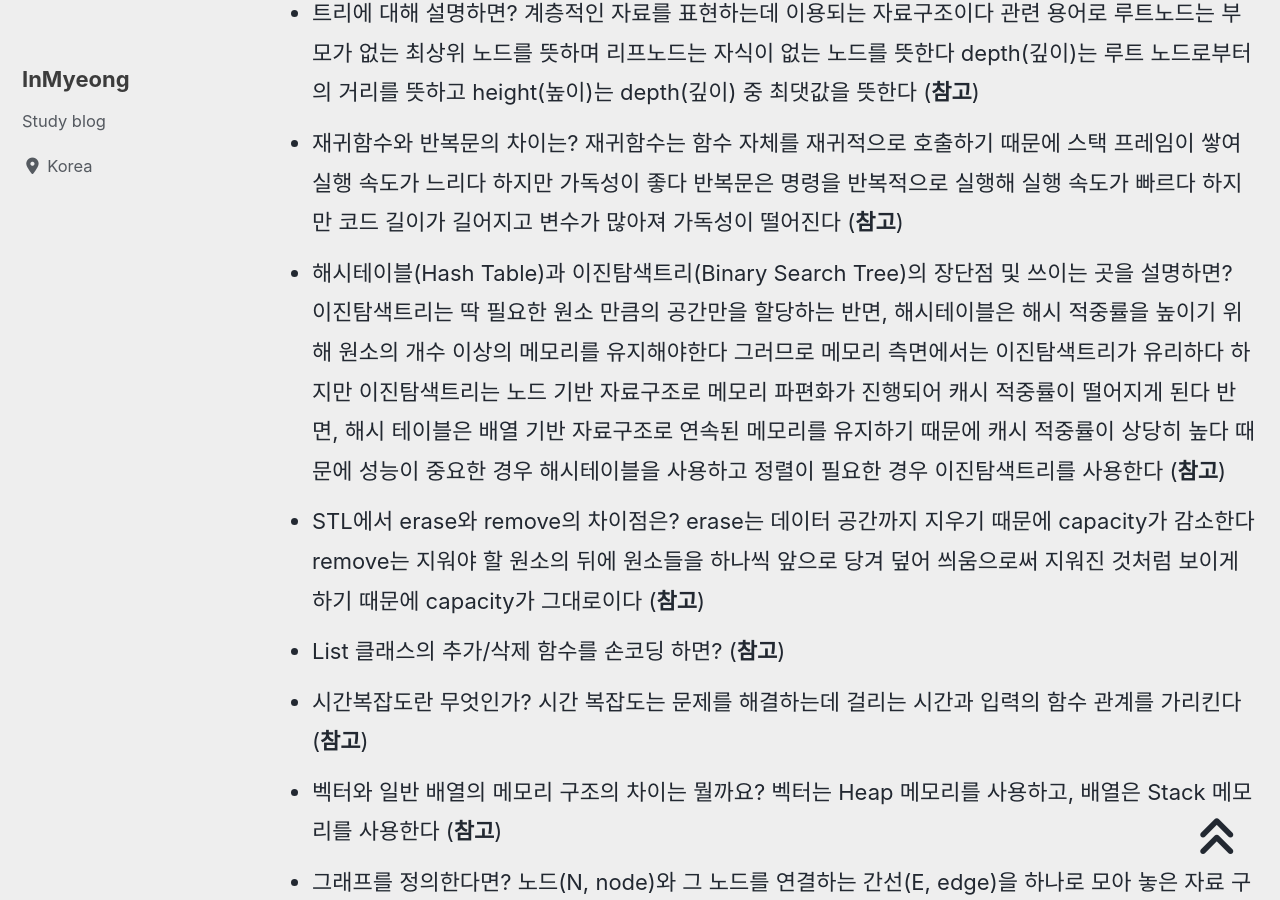
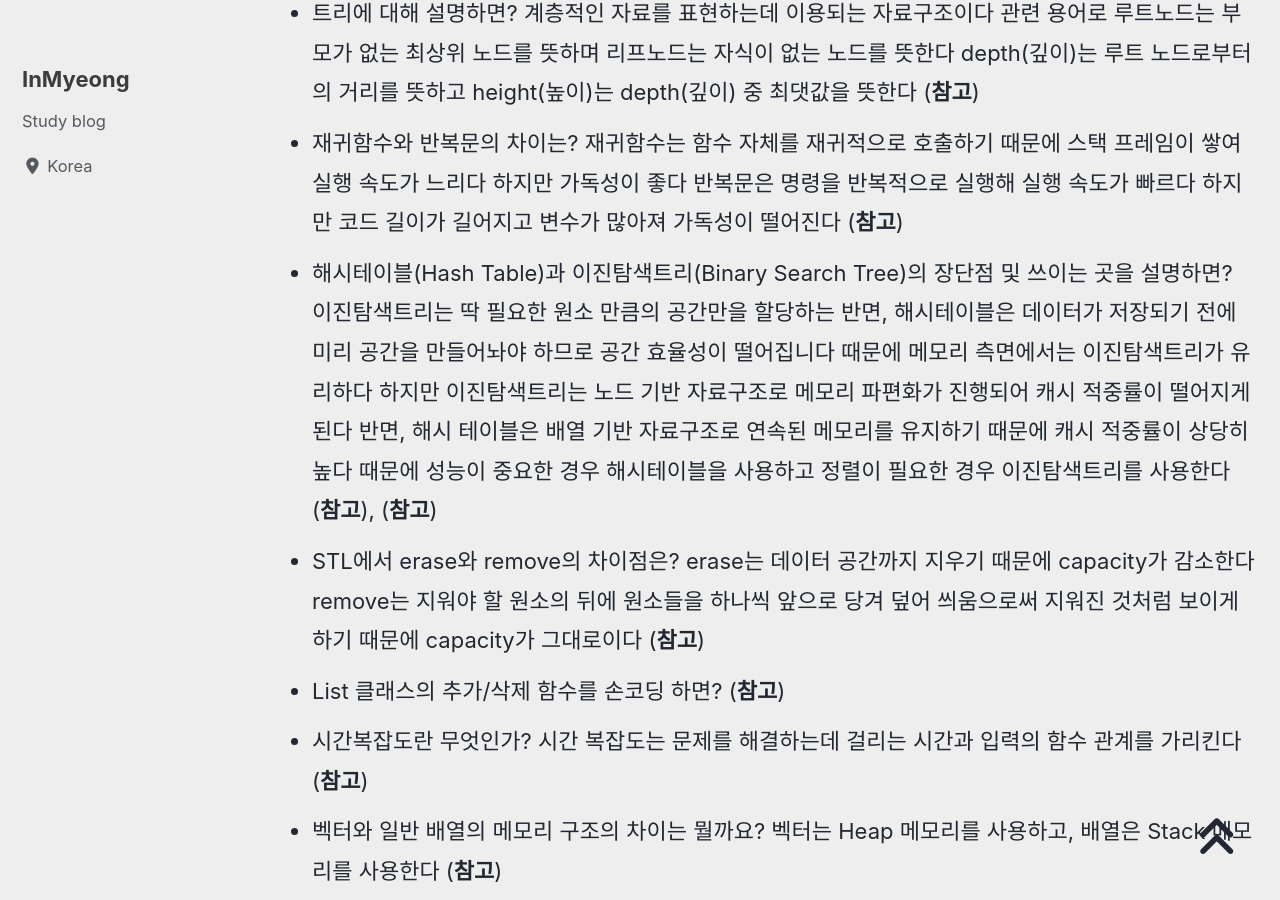
Before and after one commit to devMyeong/devMyeong.github.io, a Jekyll site: the page built from _posts/cs/2022-09-05-블로그-면접준비.md, in a window 1280 px wide and 900 px high, scrolled down 13640 px. Built offline with Jekyll 4.4.1, drawn with Linux system fonts in a browser that asks for light colours; cached includes are drawn as plain includes; nearby versions of some CDN libraries; some web fonts are replaced; comment, search, counter and statistics services are not loaded.

Commit message:
Chore : CS지식 해시 내용 수정

```diff
--- a/_posts/cs/2022-09-05-블로그-면접준비.md
+++ b/_posts/cs/2022-09-05-블로그-면접준비.md
@@ -132,7 +132,7 @@ last_modified_at: 2022-10-30
 - 이터레이터(반복자)란? 이터레이터는 컨테이너에 저장된 원소를 순회하고 접근하는 일반화된 방법을 제공합니다 또한 컨테이너와 알고리즘이 하나로 동작하게 묶어주는 인터페이스 역할을 합니다 ([**참고**](https://cclient.tistory.com/m/12))
 - 트리에 대해 설명하면? 계층적인 자료를 표현하는데 이용되는 자료구조이다 관련 용어로 루트노드는 부모가 없는 최상위 노드를 뜻하며 리프노드는 자식이 없는 노드를 뜻한다 depth(깊이)는 루트 노드로부터의 거리를 뜻하고 height(높이)는 depth(깊이) 중 최댓값을 뜻한다 ([**참고**](https://jud00.tistory.com/entry/%EC%9E%90%EB%A3%8C%EA%B5%AC%EC%A1%B0-%ED%8A%B8%EB%A6%ACTree%EB%9E%80))
 - 재귀함수와 반복문의 차이는? 재귀함수는 함수 자체를 재귀적으로 호출하기 때문에 스택 프레임이 쌓여 실행 속도가 느리다 하지만 가독성이 좋다 반복문은 명령을 반복적으로 실행해 실행 속도가 빠르다 하지만 코드 길이가 길어지고 변수가 많아져 가독성이 떨어진다 ([**참고**](https://velog.io/@gillog/Algorithm-%EC%9E%AC%EA%B7%80%EC%99%80-%EB%B0%98%EB%B3%B5%EB%AC%B8))
-- 해시테이블(Hash Table)과 이진탐색트리(Binary Search Tree)의 장단점 및 쓰이는 곳을 설명하면? 이진탐색트리는 딱 필요한 원소 만큼의 공간만을 할당하는 반면, 해시테이블은 해시 적중률을 높이기 위해 원소의 개수 이상의 메모리를 유지해야한다 그러므로 메모리 측면에서는 이진탐색트리가 유리하다 하지만 이진탐색트리는 노드 기반 자료구조로 메모리 파편화가 진행되어 캐시 적중률이 떨어지게 된다 반면, 해시 테이블은 배열 기반 자료구조로 연속된 메모리를 유지하기 때문에 캐시 적중률이 상당히 높다 때문에 성능이 중요한 경우 해시테이블을 사용하고 정렬이 필요한 경우 이진탐색트리를 사용한다 ([**참고**](https://algorfati.tistory.com/123))
+- 해시테이블(Hash Table)과 이진탐색트리(Binary Search Tree)의 장단점 및 쓰이는 곳을 설명하면? 이진탐색트리는 딱 필요한 원소 만큼의 공간만을 할당하는 반면, 해시테이블은 데이터가 저장되기 전에 미리 공간을 만들어놔야 하므로 공간 효율성이 떨어집니다 때문에 메모리 측면에서는 이진탐색트리가 유리하다 하지만 이진탐색트리는 노드 기반 자료구조로 메모리 파편화가 진행되어 캐시 적중률이 떨어지게 된다 반면, 해시 테이블은 배열 기반 자료구조로 연속된 메모리를 유지하기 때문에 캐시 적중률이 상당히 높다 때문에 성능이 중요한 경우 해시테이블을 사용하고 정렬이 필요한 경우 이진탐색트리를 사용한다 ([**참고**](https://think0wise.tistory.com/66)), ([**참고**](https://algorfati.tistory.com/123))
 - STL에서 erase와 remove의 차이점은? erase는 데이터 공간까지 지우기 때문에 capacity가 감소한다 remove는 지워야 할 원소의 뒤에 원소들을 하나씩 앞으로 당겨 덮어 씌움으로써 지워진 것처럼 보이게 하기 때문에 capacity가 그대로이다 ([**참고**](https://novemberfirst.tistory.com/m/111))
 - List 클래스의 추가/삭제 함수를 손코딩 하면? ([**참고**](https://geundung.dev/49))
 - 시간복잡도란 무엇인가? 시간 복잡도는 문제를 해결하는데 걸리는 시간과 입력의 함수 관계를 가리킨다 ([**참고**](https://ko.wikipedia.org/wiki/%EC%8B%9C%EA%B0%84_%EB%B3%B5%EC%9E%A1%EB%8F%84))
```
